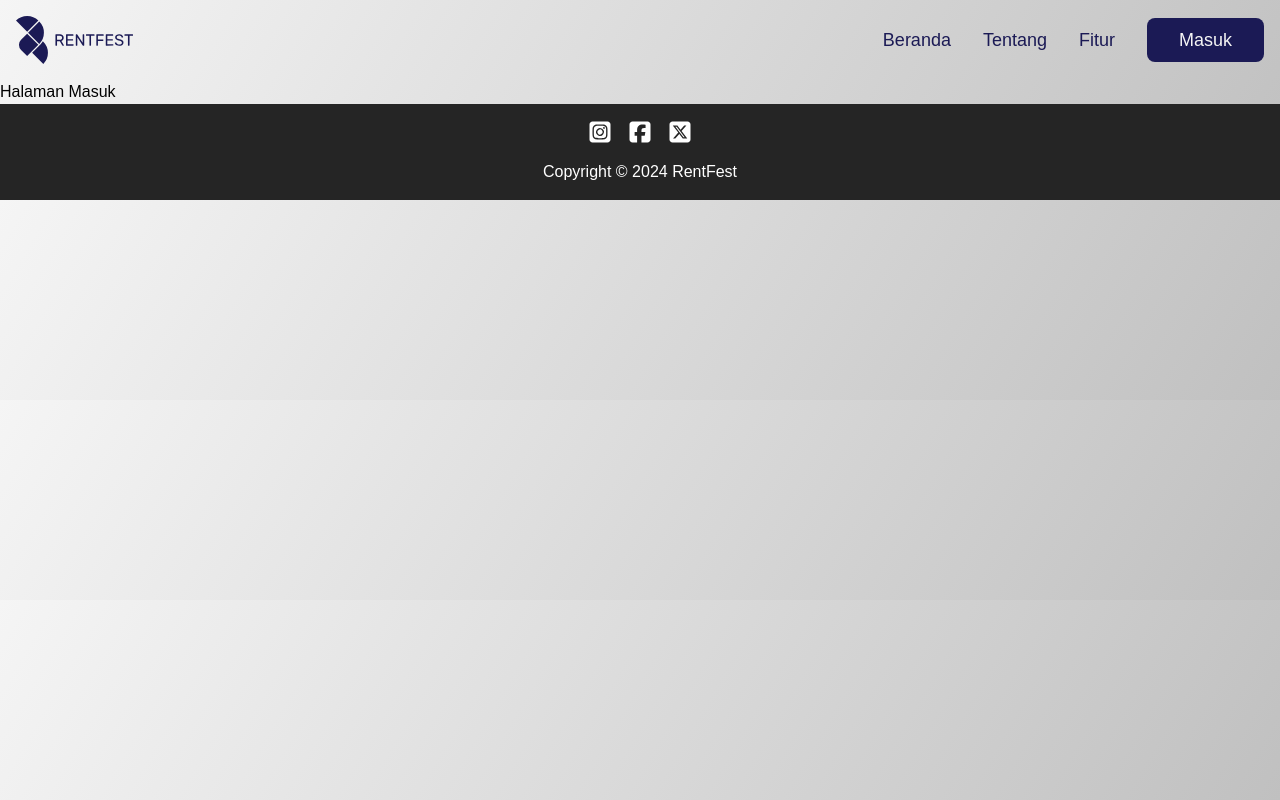
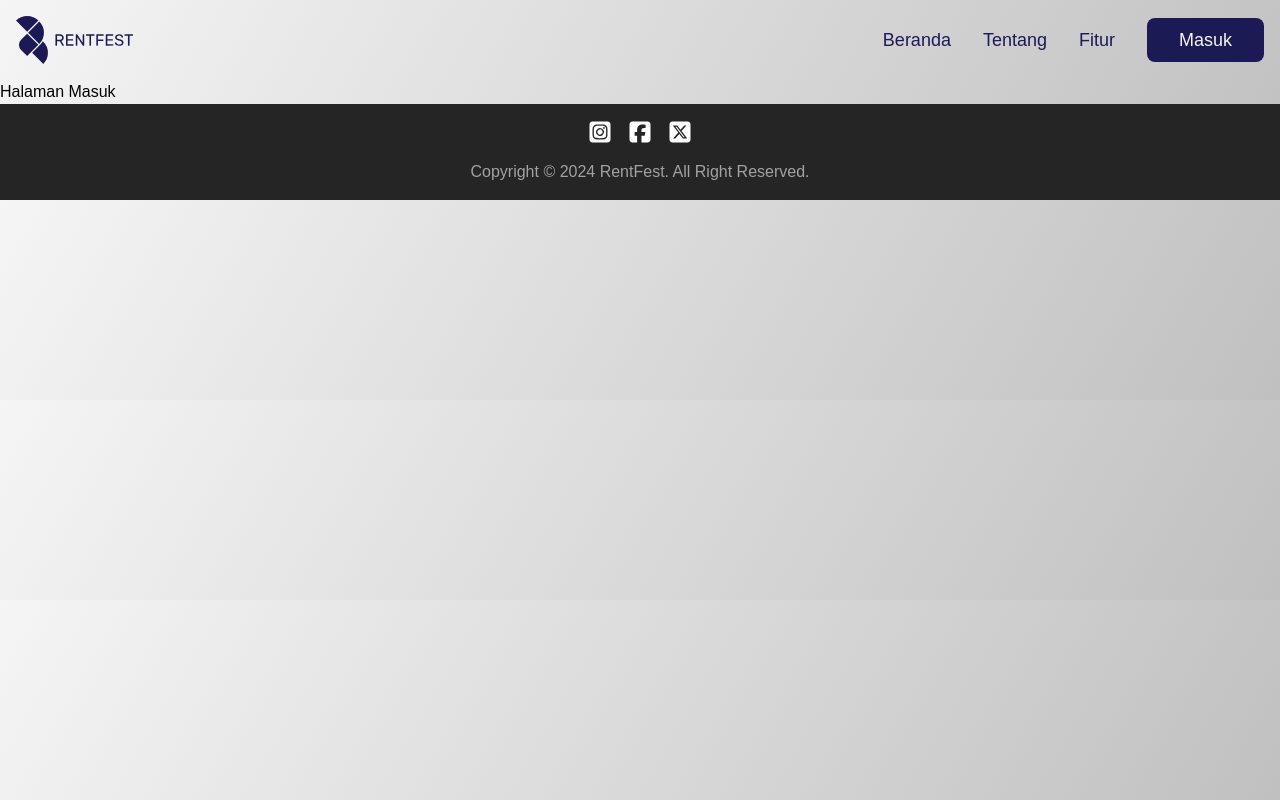
Before and after one commit to DaffaAfdallah/rentfest, a React (Vite) app: page /masuk in a window 1280 px wide. Built offline with nearby package versions, Linux system fonts and the light colour scheme.

Commit message:
semangat2

```diff
--- a/src/components/FooterComp.jsx
+++ b/src/components/FooterComp.jsx
@@ -16,9 +16,7 @@ const FooterComp = () => {
             <FaSquareXTwitter size={24} />
           </a>
         </div>
-        <div>
-          Copyright &copy; 2024 RentFest
-        </div>
+          <p className="text-[#a2a2a2]">Copyright &copy; 2024 RentFest. All Right Reserved.</p>
       </footer>
     </div>
   );
```
